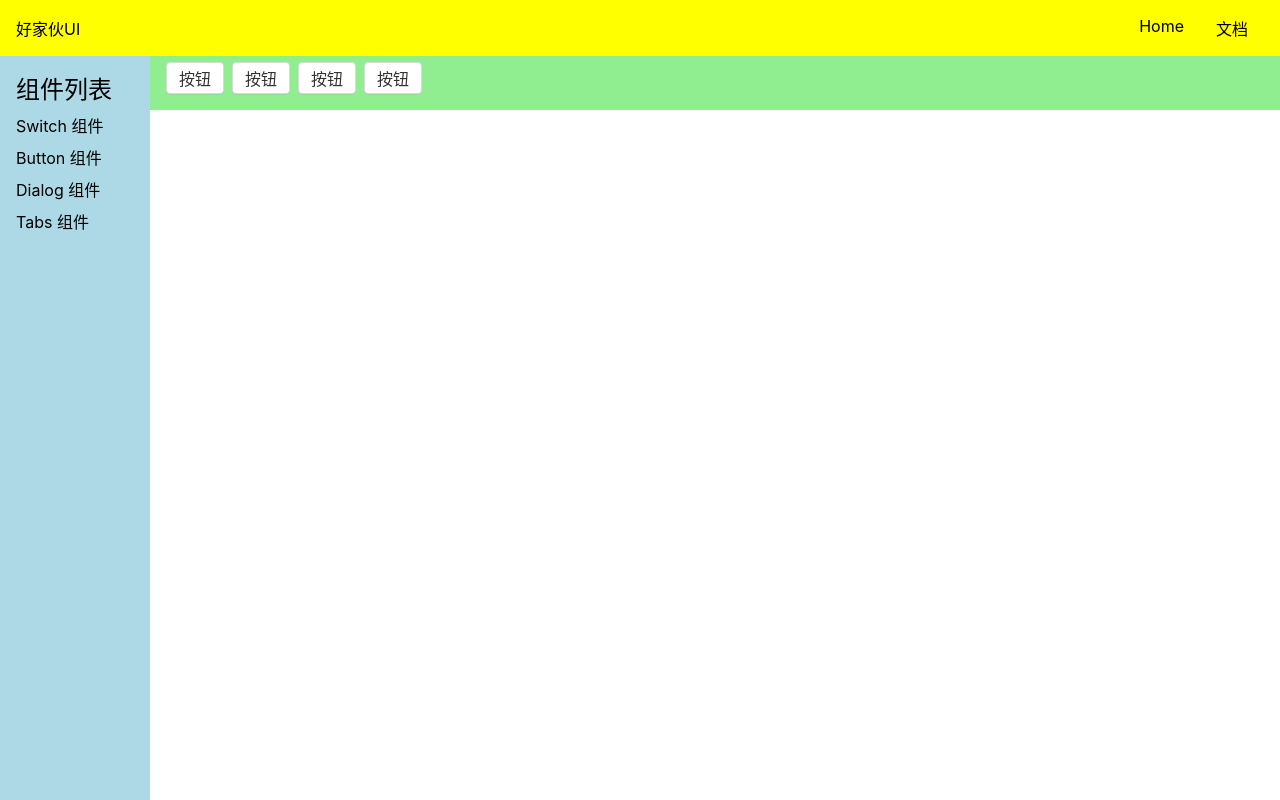
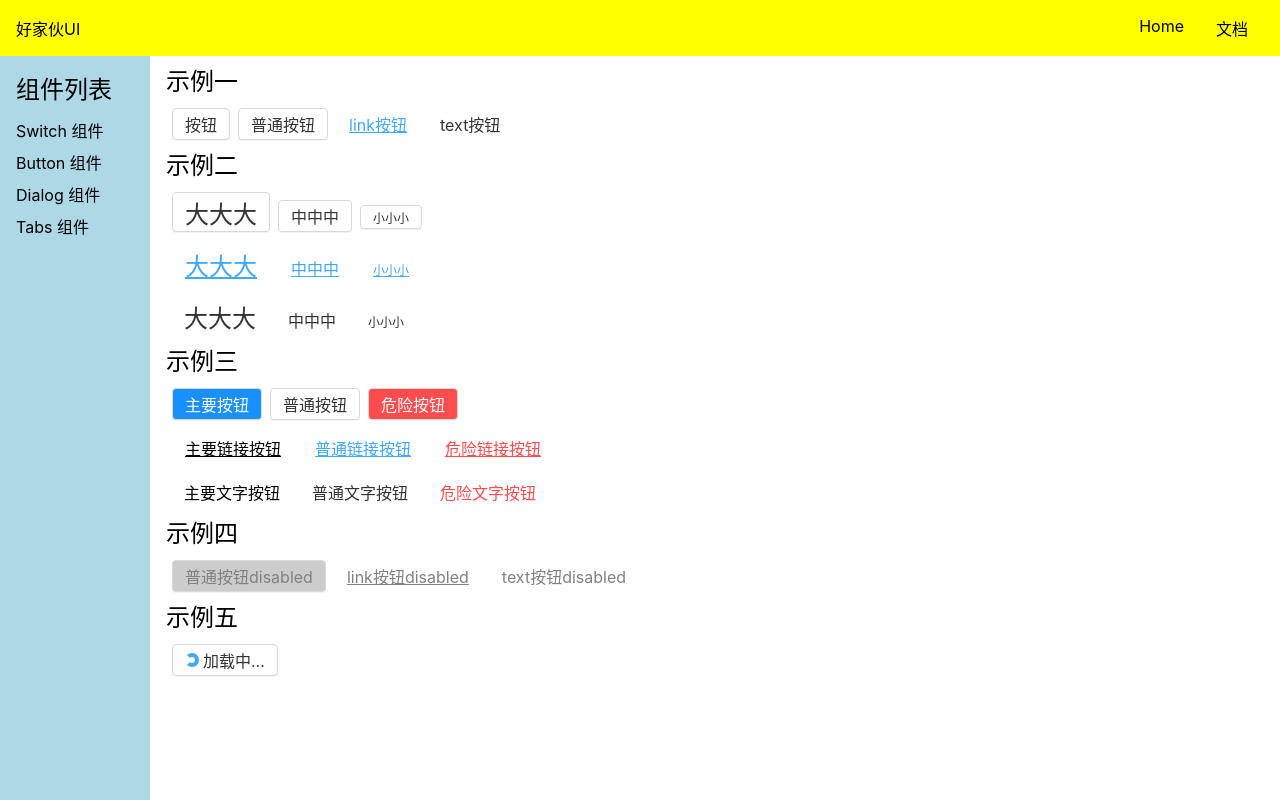
Before and after one commit to Glen-Ni/vue3wheels, a Vue app: page /#/doc/button in a window 1280 px wide. Built offline with nearby package versions, Linux system fonts and the light colour scheme.

Commit message:
button添加disable、size、level、loading功能

```diff
--- a/src/libs/Button.vue
+++ b/src/libs/Button.vue
@@ -1,20 +1,44 @@
 <template>
-  <button
-    class="hao-button"
-    :class="`hao-button-${type}`"
-  >
+  <button class="hao-button" :class="classNames" :disabled="disabled">
+    <span v-if="loading" class="hao-loading"></span>
     <slot />
   </button>
 </template>
 <script lang="ts">
+import { computed } from "vue";
 export default {
   name: "Button",
   props: {
     type: {
       type: String,
-      default: 'button'
+      default: "button",
     },
-  }
+    size: {
+      type: String,
+      default: "normal",
+    },
+    level: {
+      type: String,
+      default: "button",
+    },
+    disabled: {
+      type: Boolean,
+      default: false,
+    },
+    loading: {
+      type: Boolean,
+      default: false,
+    },
+  },
+  setup(props) {
+    const { type, size, level } = props;
+    const classNames = computed(() => ({
+      [`hao-type-${type}`]: type,
+      [`hao-size-${size}`]: size,
+      [`hao-level-${level}`]: level,
+    }));
+    return { classNames };
+  },
 };
 </script>
 <style lang="scss">
@@ -22,6 +46,8 @@ $h: 32px;
 $border-color: #d9d9d9;
 $color: #333;
 $blue: #40a9ff;
+$red: #ff4d4f;
+$grey: grey;
 $radius: 4px;
 .hao-button {
   height: $h;
@@ -31,11 +57,13 @@ $radius: 4px;
   align-items: center;
   background-color: #fff;
   color: $color;
+  cursor: pointer;
   border: 1px solid $border-color;
   border-radius: $radius;
   box-shadow: 0 1px 0 fade-out($color: black, $amount: 0.95);
   transition: all 0.4s;
-  &:hover, &:focus {
+  &:hover,
+  &:focus {
     color: $blue;
     border-color: $blue;
   }
@@ -46,5 +74,116 @@ $radius: 4px;
     margin-left: 8px;
   }
 }
-
+.hao-button {
+  &.hao-type-link {
+    border-color: transparent;
+    text-decoration: underline;
+    background: transparent;
+    box-shadow: none;
+    color: $blue;
+    &:hover,
+    &:focus {
+      color: lighten($blue, 10%);
+    }
+  }
+  &.hao-type-text {
+    border: none;
+    background: transparent;
+    box-shadow: none;
+    &:hover,
+    &:focus {
+      background: darken(white, 5%);
+    }
+  }
+  &.hao-size-small {
+    font-size: 12px;
+    height: 24px;
+  }
+  &.hao-size-big {
+    font-size: 24px;
+    height: 40px;
+  }
+  &.hao-level-primary {
+    color: #fff;
+    background: #1890ff;
+    &:hover,
+    &:focus {
+      background: lighten($blue, 10%);
+      color: #fff;
+    }
+    &.hao-type-link {
+      color: #000;
+      background: transparent;
+    }
+    &.hao-type-text {
+      color: #000;
+      background: transparent;
+      &:hover,
+      &:focus {
+        background: darken(white, 5%);
+      }
+    }
+  }
+  &.hao-level-danger {
+    color: #fff;
+    background: $red;
+    &:hover,
+    &:focus {
+      background: lighten($red, 10%);
+      color: #fff;
+    }
+    &.hao-type-link {
+      color: $red;
+      background: transparent;
+      &:focus {
+        color: lighten($color: $red, $amount: 20%);
+      }
+    }
+    &.hao-type-text {
+      color: $red;
+      background: transparent;
+      &:hover,
+      &:focus {
+        background: darken(white, 5%);
+        color: lighten($color: $red, $amount: 20%);
+      }
+    }
+  }
+}
+.hao-button {
+  &.hao-type-button {
+    &[disabled] {
+      color: $grey;
+      background: #ccc;
+      cursor: not-allowed;
+    }
+  }
+  &.hao-type-link,
+  &.hao-type-text {
+    &[disabled] {
+      cursor: not-allowed;
+      color: $grey;
+    }
+    &:hover {
+      background: transparent;
+    }
+  }
+}
+.hao-button {
+  .hao-loading {
+    display: inline-block;
+    margin-right: 4px;
+    width: 14px;
+    height: 14px;
+    border-radius: 50%;
+    border-style: solid;
+    border-width: 4px;
+    border-color: $blue $blue $blue transparent;
+    animation: hao-spin 1s infinite linear;
+    @keyframes hao-spin {
+      0%{transform: rotate(0deg);}
+      100%{transform: rotate(360deg);}
+    }
+  }
+}
 </style>
--- a/src/views/Doc.vue
+++ b/src/views/Doc.vue
@@ -64,7 +64,6 @@ export default {
     padding: 16px;
     padding-left: $asideWidth + 16px;
     padding-top: 60px;
-    background: lightgreen;
   }
 }
 aside {
--- a/src/views/docs/ButtonDemo.vue
+++ b/src/views/docs/ButtonDemo.vue
@@ -1,9 +1,64 @@
 <template>
   <div>
-    <Button>按钮</Button>
-    <Button type="button">按钮</Button>
-    <Button type="link">按钮</Button>
-    <Button type="text">按钮</Button>
+    <section>
+      <h2>示例一</h2>
+      <div class="inner-block">
+        <Button>按钮</Button>
+        <Button type="button">普通按钮</Button>
+        <Button type="link">link按钮</Button>
+        <Button type="text">text按钮</Button>
+      </div>
+    </section>
+    <section>
+      <h2>示例二</h2>
+      <div class="inner-block">
+        <Button size="big">大大大</Button>
+        <Button size="normal">中中中</Button>
+        <Button size="small">小小小</Button>
+      </div>
+      <div class="inner-block">
+        <Button size="big" type="link">大大大</Button>
+        <Button size="normal" type="link">中中中</Button>
+        <Button size="small" type="link">小小小</Button>
+      </div>
+      <div class="inner-block">
+        <Button size="big" type="text">大大大</Button>
+        <Button size="normal" type="text">中中中</Button>
+        <Button size="small" type="text">小小小</Button>
+      </div>
+    </section>
+    <section>
+      <h2>示例三</h2>
+      <div  class="inner-block">
+        <Button level="primary">主要按钮</Button>
+        <Button>普通按钮</Button>
+        <Button level="danger">危险按钮</Button>
+      </div>
+      <div  class="inner-block">
+        <Button type="link" level="primary">主要链接按钮</Button>
+        <Button type="link">普通链接按钮</Button>
+        <Button type="link" level="danger">危险链接按钮</Button>
+      </div>
+      <div  class="inner-block">
+        <Button type="text" level="primary">主要文字按钮</Button>
+        <Button type="text">普通文字按钮</Button>
+        <Button type="text" level="danger">危险文字按钮</Button>
+      </div>
+    </section>
+    <section>
+      <h2>示例四</h2>
+      <div  class="inner-block">
+        <Button type="button" disabled>普通按钮disabled</Button>
+        <Button type="link" disabled>link按钮disabled</Button>
+        <Button type="text" disabled>text按钮disabled</Button>
+      </div>
+    </section>
+    <section>
+      <h2>示例五</h2>
+      <div  class="inner-block">
+        <Button type="button" loading>加载中...</Button>
+      </div>
+    </section>
   </div>
 </template>
 <script lang="ts">
@@ -21,3 +76,11 @@ export default {
   },
 };
 </script>
+<style lang="scss">
+h2 {
+  line-height: 40px;
+}
+.inner-block {
+  padding: 6px;
+}
+</style>
```
